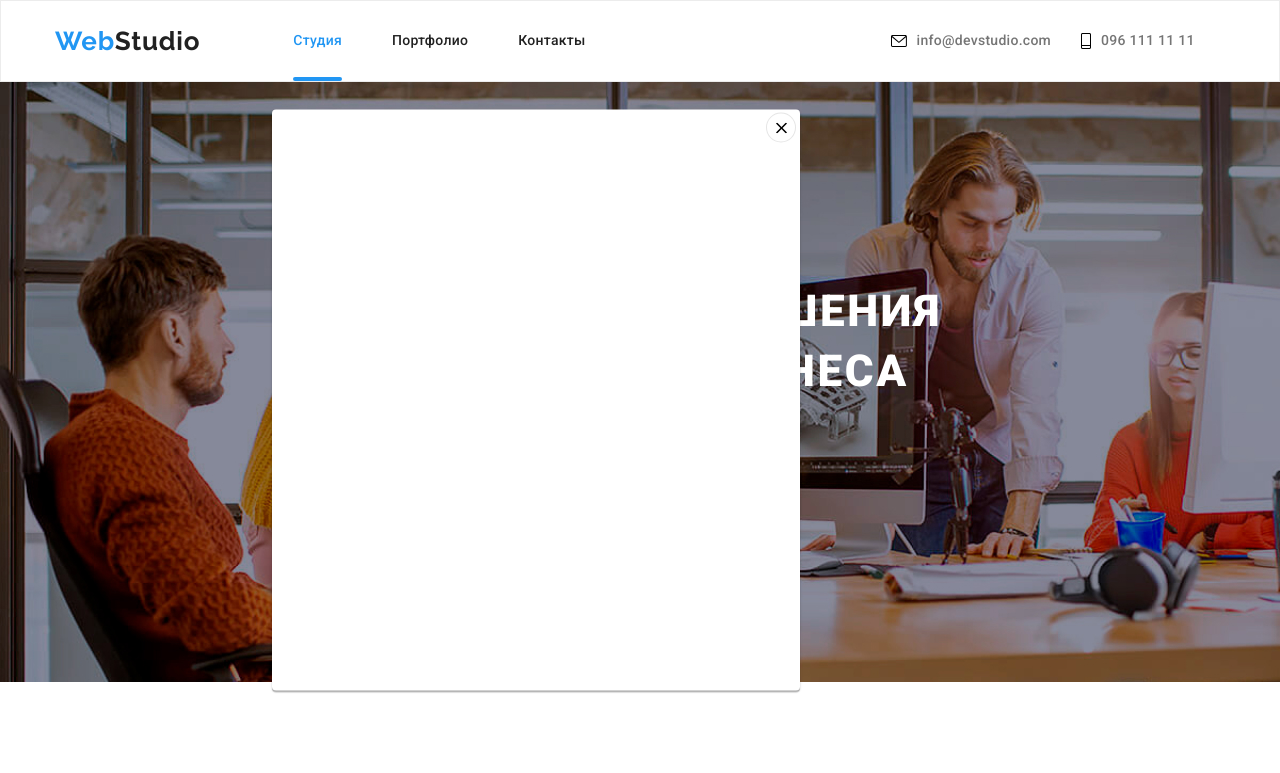
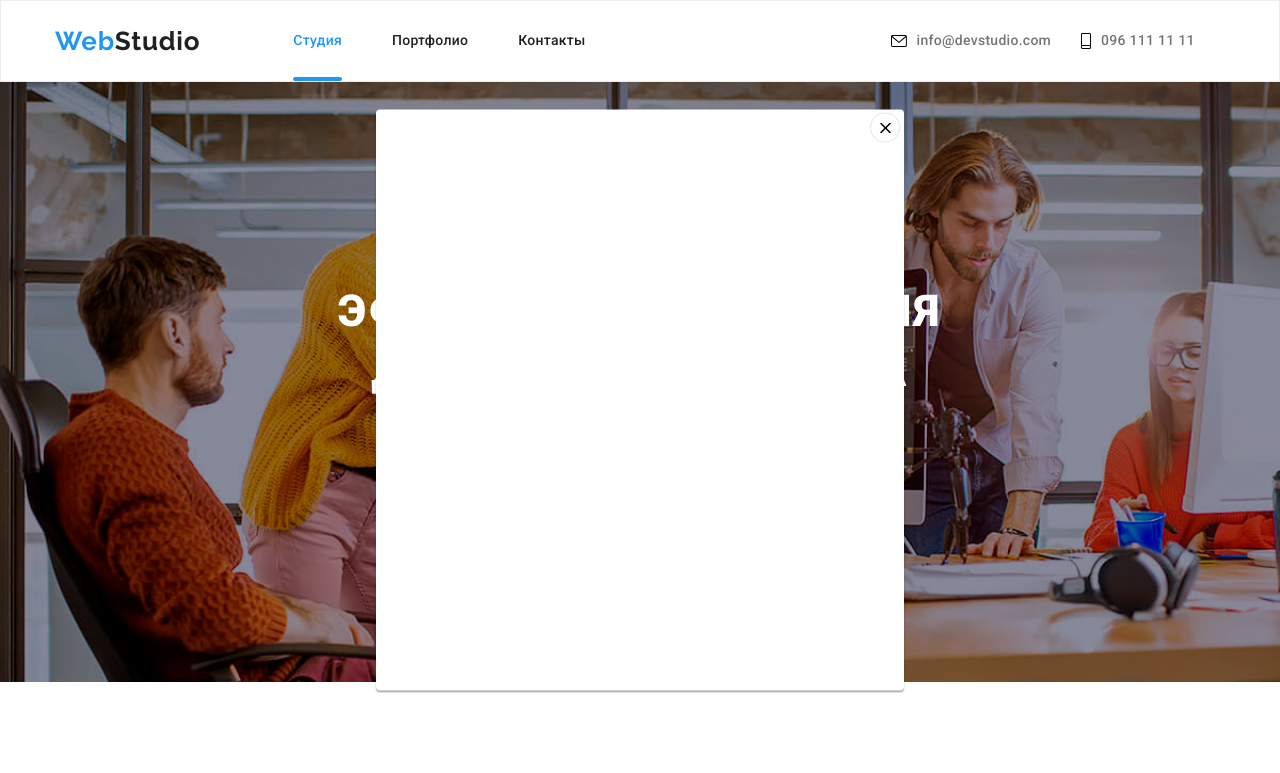
Before and after one commit to ChykhladzeMary/goit-markup-hw-05, a plain HTML site: page index.html in a window 1280 px wide. Shown: the top 773 px of the page. Drawn offline with nearby package versions, Linux system fonts and the light colour scheme.

Commit message:
ввносит корректировки по модалке

```diff
--- a/css/styles.css
+++ b/css/styles.css
@@ -778,7 +778,7 @@ transition: background-color var(--animation);
     border-radius: 4px;
     box-shadow: 0px 1px 3px rgba(0, 0, 0, 0.12), 0px 1px 1px rgba(0, 0, 0, 0.14), 0px 2px 1px rgba(0, 0, 0, 0.2);
     height: 581px;
-    left: 536px;
+
 
     transition: transform 300ms ease-in-out 400ms, opacity 300ms ease-in-out 400ms;
 
```
